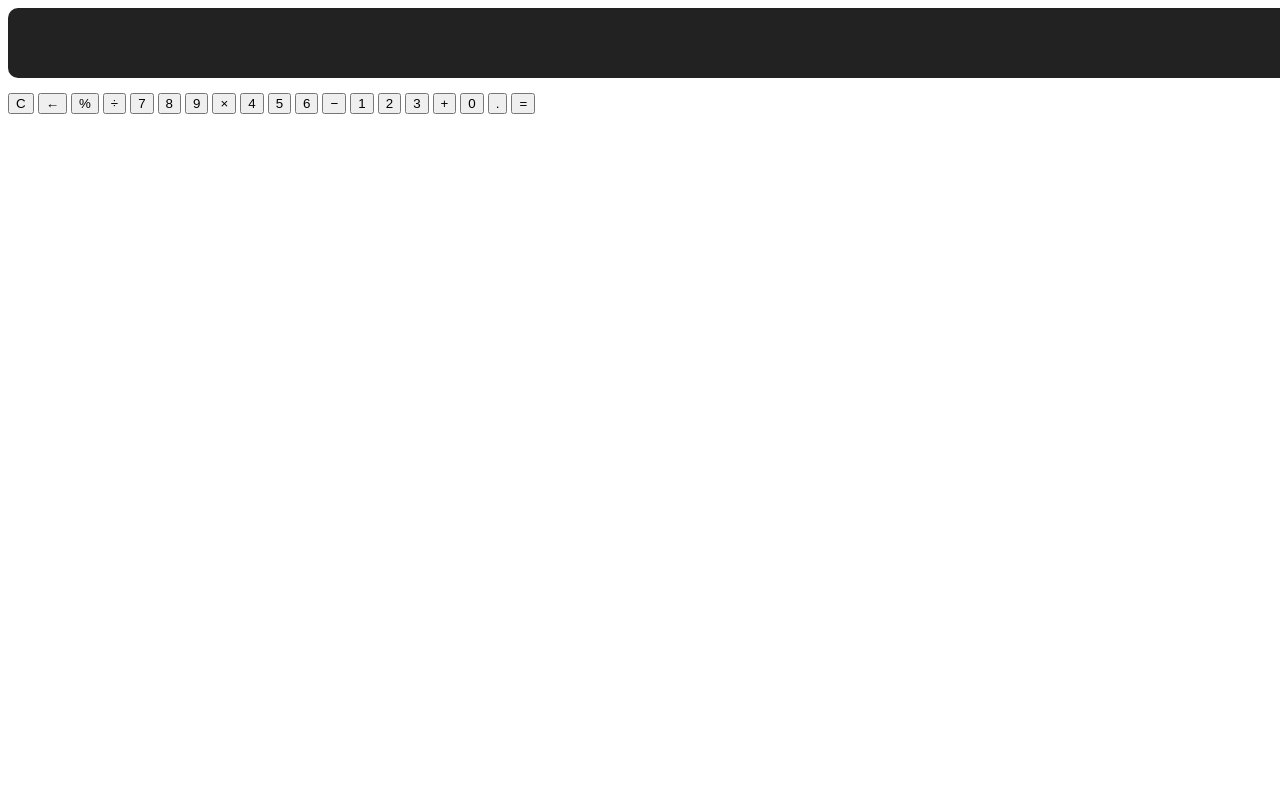
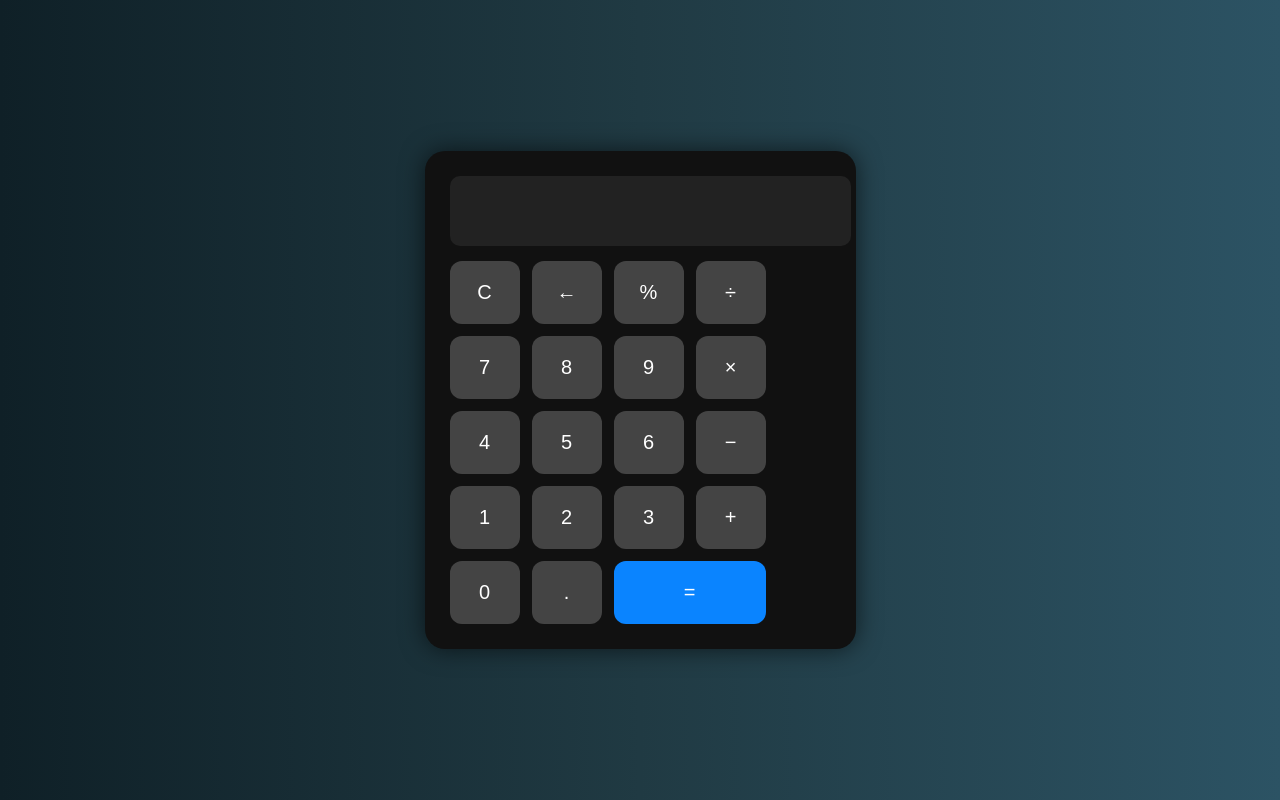
Before and after one commit to maycowgrummt/calculadoradigitalmw, a plain HTML site: page index.html in a window 1280 px wide. Drawn offline with Linux system fonts and the light colour scheme.

Commit message:
Update style.css

```diff
--- a/style.css
+++ b/style.css
@@ -1,3 +1,20 @@
+body {
+  background: linear-gradient(to right, #0f2027, #203a43, #2c5364);
+  display: flex;
+  justify-content: center;
+  align-items: center;
+  height: 100vh;
+  margin: 0;
+  font-family: 'Segoe UI', sans-serif;
+}
+
+.calculadora {
+  background: #111;
+  padding: 25px;
+  border-radius: 20px;
+  box-shadow: 0 0 25px rgba(0,0,0,0.6);
+}
+
 #display {
   width: 100%;
   height: 50px;
@@ -18,3 +35,34 @@
   font-weight: bold;
   font-size: 32px;
 }
+
+.botoes {
+  display: grid;
+  grid-template-columns: repeat(4, 70px);
+  gap: 12px;
+}
+
+button {
+  padding: 20px;
+  font-size: 20px;
+  border: none;
+  border-radius: 12px;
+  background: #444;
+  color: white;
+  cursor: pointer;
+  transition: 0.2s;
+}
+
+button:hover {
+  background: #666;
+}
+
+.igual {
+  grid-column: span 2;
+  background: #0a84ff;
+  color: #fff;
+}
+
+.igual:hover {
+  background: #0066cc;
+}
```
